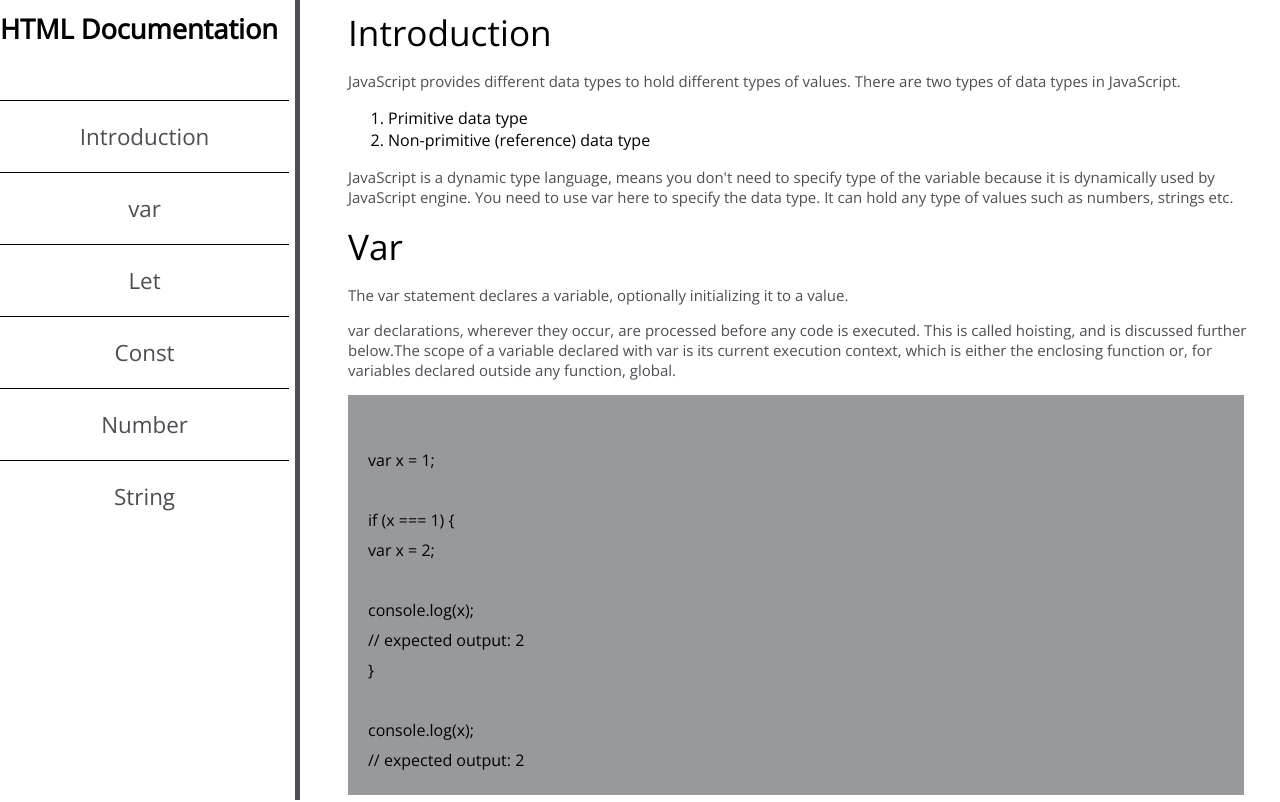
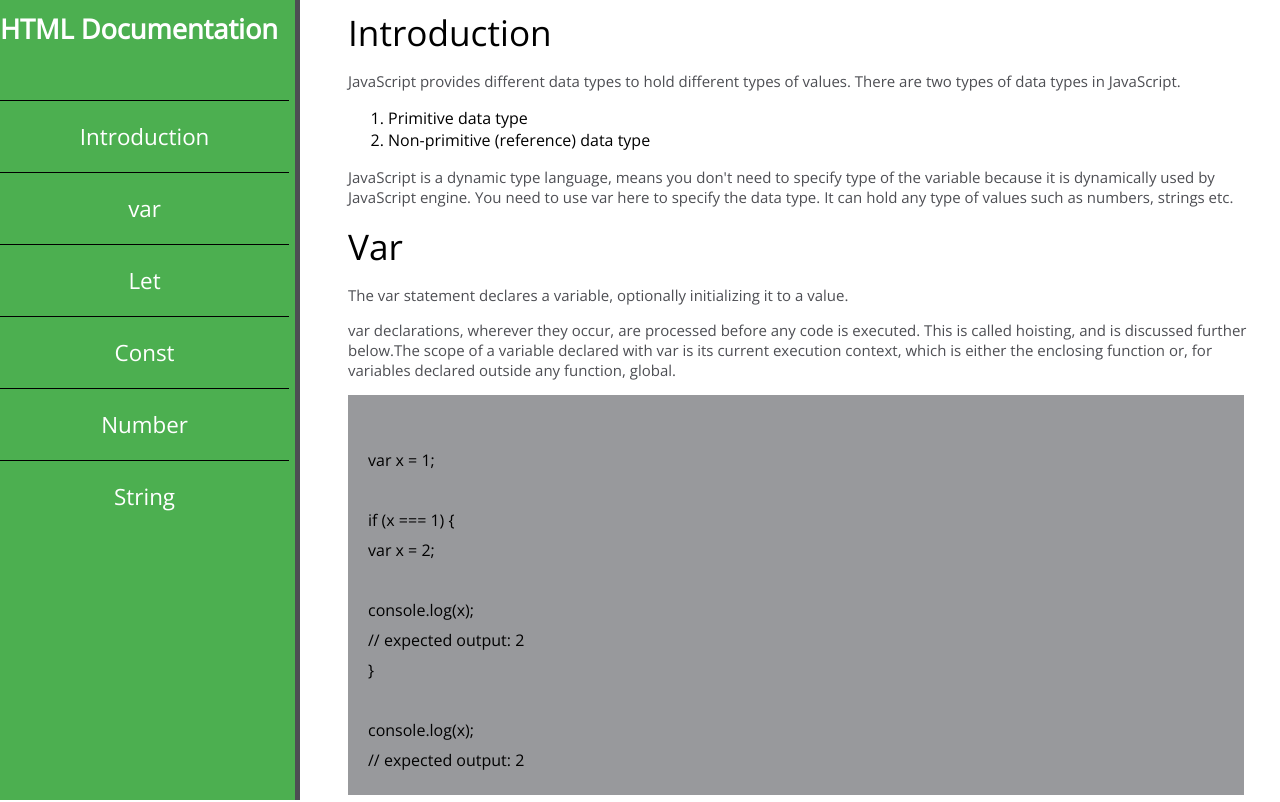
Before and after one commit to Vikash-Patel/technical-docs, a plain HTML site: page index.html in a window 1280 px wide. Shown: the top 802 px of the page. Drawn offline with nearby package versions, Linux system fonts and the light colour scheme.

Commit message:
Add new style

```diff
--- a/style.css
+++ b/style.css
@@ -111,3 +111,15 @@ section p {
             padding: 10px;
         }
 }
+#navbar{
+    background-color: #4CAF50;
+    color: #fff;
+}
+
+#navbar ul li a{
+    color: #fff;
+}
+
+#navbar ul li:hover{
+    background-color: #333;
+}
```
